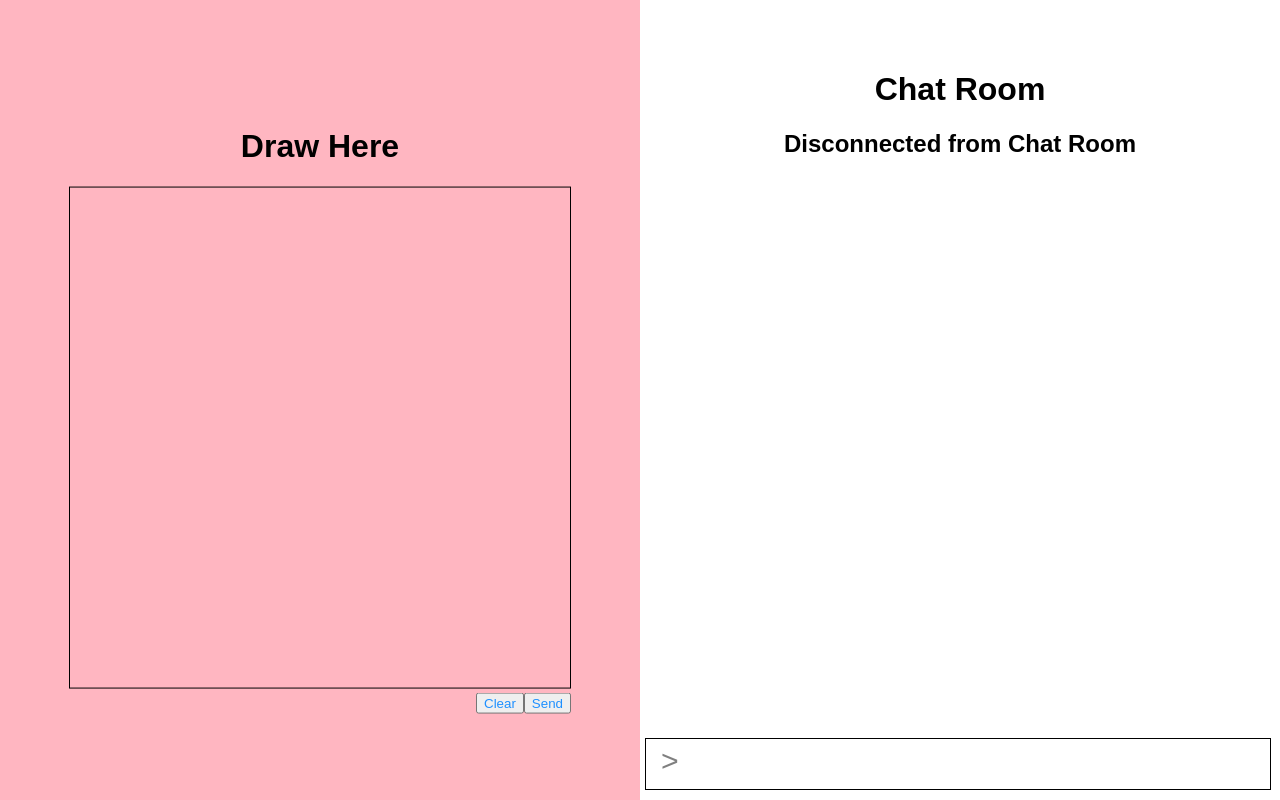
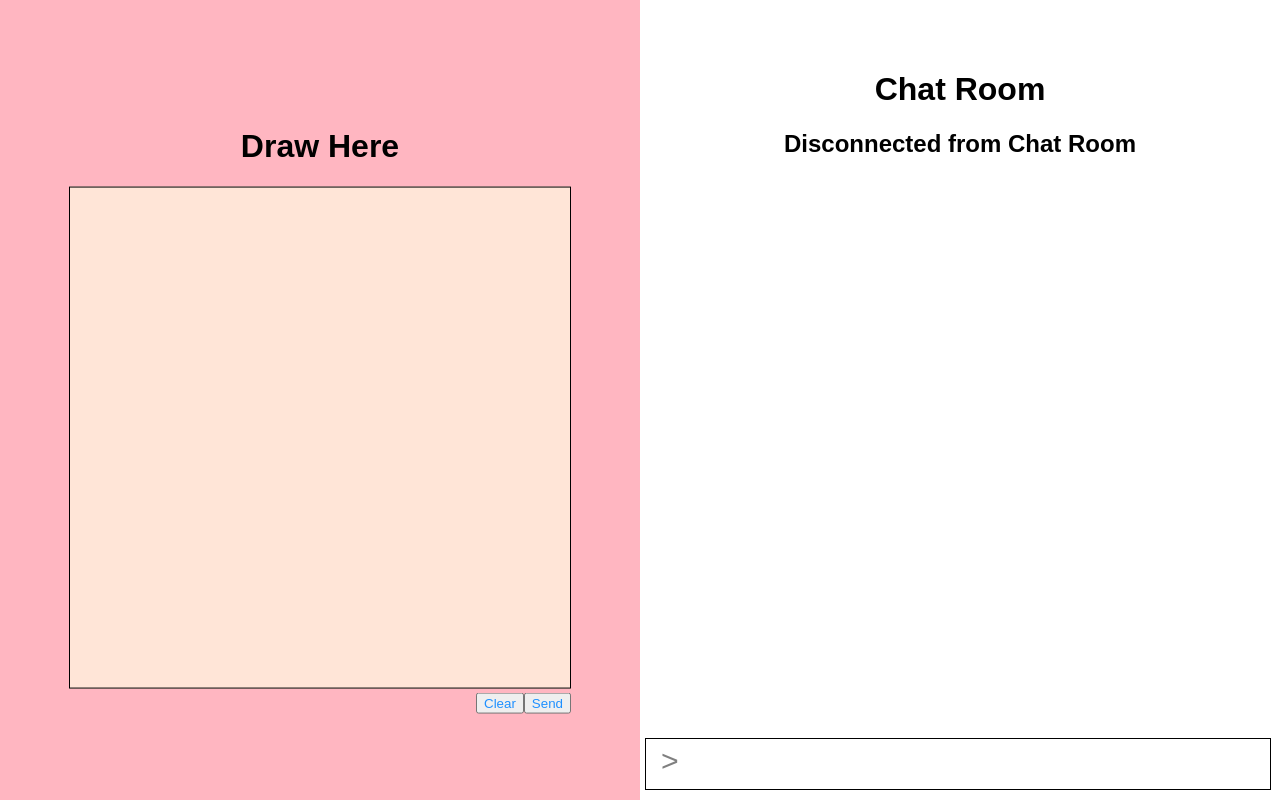
Before and after one commit to quangngn/Externship-2019-Chat-App, a website with bundled scripts: page chat/static/index.html in a window 1280 px wide. Built offline with nearby package versions, Linux system fonts and the light colour scheme; no server answers.

Commit message:
Changed the background colour of the Drawing area

```diff
--- a/chat/static/index.html
+++ b/chat/static/index.html
@@ -9,7 +9,9 @@
 <div class="split left">
     <div class="centered">
         <h1> Draw Here </h1>
-        <canvas id="canvas" width="500px" height="500px" style="border: black 1px solid">
+        <canvas id="canvas" width="500px" height="500px"
+                style=" background-color: #ffe5d7;
+                        border: black 1px solid">
         </canvas>
         <div class="drawing-button">
             <div id="div-clear-button">
```
